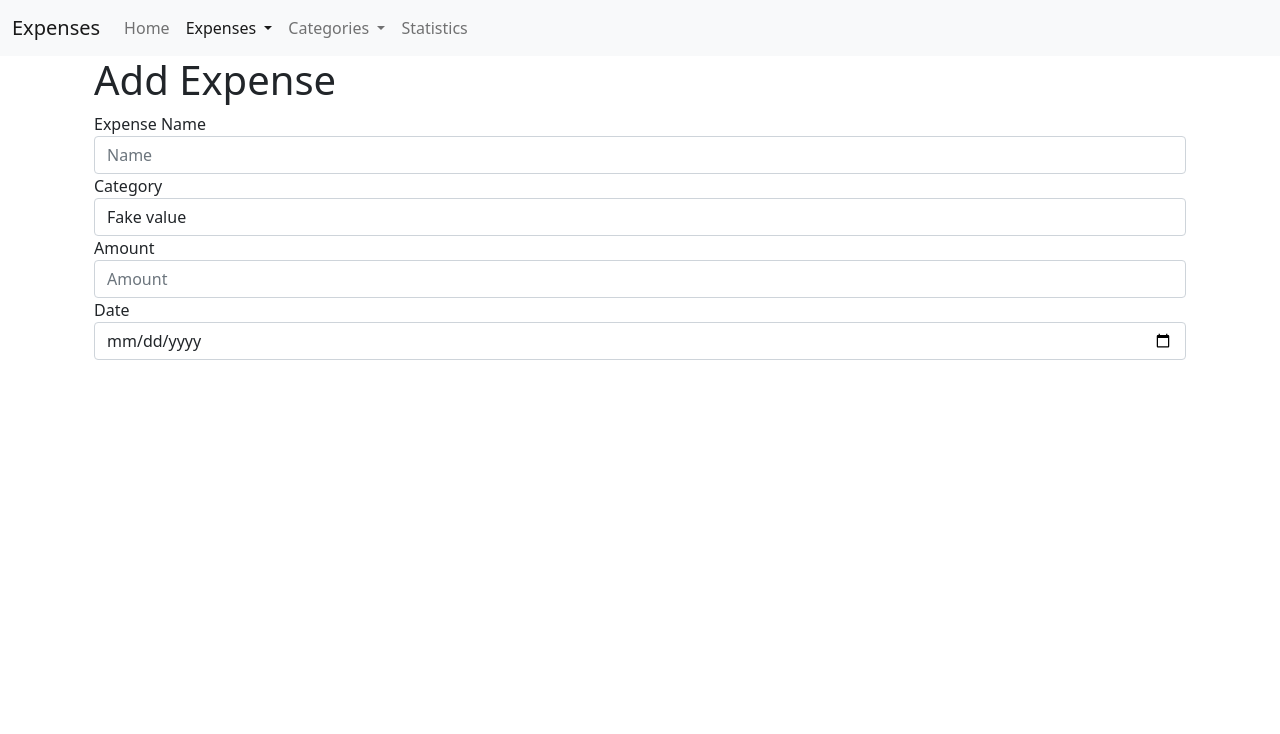
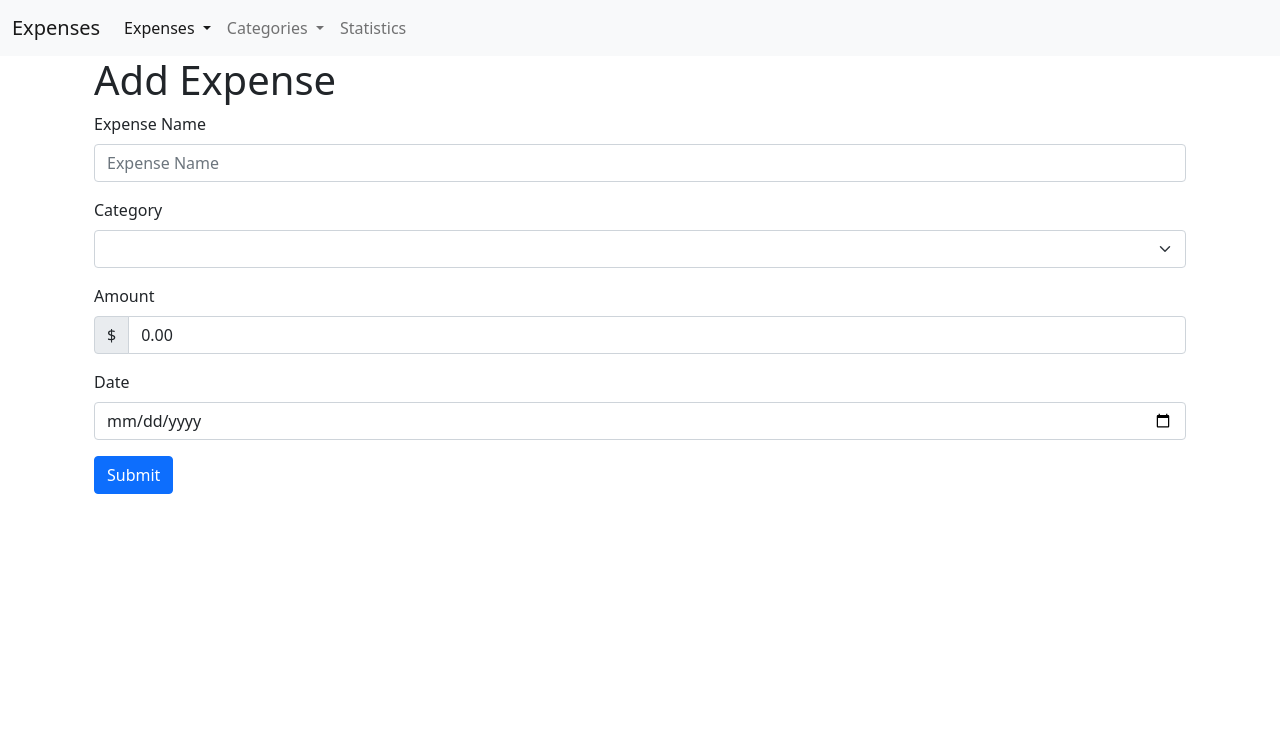
Before and after one commit to tadhgboyle/2911, a Flask app: page /add-expense in a window 1280 px wide. Shown: the top 734 px of the page. Run offline with Flask 2, Linux system fonts and the light colour scheme; data that the repository does not hold is empty.

Commit message:
:art: Expense create/edit form update + navbar link changes

```diff
--- a/expense_controller.py
+++ b/expense_controller.py
@@ -4,7 +4,7 @@ It contains functions to list, create, edit and delete expenses.
 Code is in this controller so we can reuse the functions without accidentally running into circular imports.
 """
 
-from models import Expense
+from models import Expense, Category
 from flask import render_template
 
 def list_expenses(error=None, success=None):
@@ -12,7 +12,7 @@ def list_expenses(error=None, success=None):
 
 
 def add_expense():
-    return render_template('views/expense_form.html', page_name='add_expense', page_title='Add Expense')
+    return render_template('views/expense_form.html', page_name='add_expense', page_title='Add Expense', categories=Category.objects())
 
 
 def edit_expense(expense_id):
@@ -21,7 +21,7 @@ def edit_expense(expense_id):
     if expense == None:
         return no_expense_found()
 
-    return render_template('views/expense_form.html', page_name='edit_expense', page_title='Edit Expense', expense=expense)
+    return render_template('views/expense_form.html', page_name='edit_expense', page_title='Edit Expense', expense=expense, categories=Category.objects())
 
 
 def delete_expense(expense_id):
--- a/templates/includes/navbar.html
+++ b/templates/includes/navbar.html
@@ -8,15 +8,13 @@
 
         <div class="collapse navbar-collapse" id="navbar">
             <ul class="navbar-nav me-auto mb-2 mb-lg-0">
-                <li class="nav-item">
-                    <a class="nav-link {% if page_name == 'list_expenses' %} active {% endif %}" href="{{ url_for('list_expenses') }}">Home</a>
-                </li>
 
                 <li class="nav-item dropdown">
                     <a class="nav-link dropdown-toggle {% if page_name == 'add_expense' %} active {% endif %}" href="#" role="button" data-bs-toggle="dropdown">
                         Expenses
                     </a>
                     <ul class="dropdown-menu">
+                        <li><a class="dropdown-item {% if page_name == 'list_expenses' %} active {% endif %}" href="{{ url_for('list_expenses') }}">List Expenses</a></li>
                         <li><a class="dropdown-item {% if page_name == 'add_expense' %} active {% endif %}" href="{{ url_for('add_expense') }}">Add Expense</a></li>
                     </ul>
                 </li>
--- a/templates/views/expense_form.html
+++ b/templates/views/expense_form.html
@@ -6,29 +6,38 @@
     <h1>{{ 'Edit' if expense is defined else 'Add' }} Expense</h1>
     <div class="row">
         <div class="col"></div>
-            <form>
-                <div class="form-group">
-                    <label for="name">Expense Name</label>
-                    <input type="text" class="form-control" id="name" placeholder="Name">
+
+            <form action="{{ url_for('edit_expense', expense_id=expense.id) if expense is defined else url_for('add_expense') }}" method="POST">
+
+                <input type="hidden" name="expense_id" id="expense_id" value="{{ expense.id if expense is defined else '' }}">
+
+                <div class="mb-3">
+                    <label for="name" class="form-label">Expense Name</label>
+                    <input type="text" class="form-control" id="name" name="name" placeholder="Expense Name" value="{{ expense.name if expense is defined else '' }}" required min="3" max="64">
                 </div>
-                <div class="form-group">
-                    <label for="Categories">Category</label>
-                    <select class="form-control" id="Categories">
-                        <option value="fake_value">Fake value</option>
-                        <option value="fake_value">Fake value2</option>
-                        <option value="fake_value">Fake value3</option>
-                        <option value="fake_value">Fake value4</option>
-                        <option value="fake_value">Fake value5</option>
+
+                <div class="mb-3">
+                    <label for="categories" class="form-label">Category</label>
+                    <select class="form-select" id="categories" name="category" required>
+                        {% for category in categories %}
+                            <option value="{{ category.id }}" {{ 'selected' if expense is defined and expense.category().id == category.id }}>{{ category.name }}</option>
+                        {% endfor %}
                     </select>
                 </div>
-                <div class="form-group">
-                    <label for="Amount">Amount</label>
-                    <input type="number" class="form-control" id="Amount" placeholder="Amount">
+
+                <label for="amount" class="form-label">Amount</label>
+                <div class="input-group mb-3">
+                    <span class="input-group-text">$</span>
+                    <input type="number" class="form-control" id="amount" name="amount" step="0.00" required min="0.00" value="{{ expense.amount if expense is defined else '0.00' }}">
                 </div>
-                <div class="form-group">
-                    <label for="name">Date</label>
-                    <input type="date" class="form-control" id="Date" placeholder="Date">
+
+                <div class="mb-3">
+                    <label for="date" class="form-label">Date</label>
+                    <input type="date" class="form-control" id="date" name="date" value="{{ expense.date if expense is defined }}">
                 </div>
+
+                <button type="submit" class="btn btn-primary">Submit</button>
+
             </form>
         <div class="col"></div>
     </div>
--- a/templates/views/list_categories.html
+++ b/templates/views/list_categories.html
@@ -20,6 +20,7 @@
                         <th>{{ category.name }}</th>
                         <th class="text-center">
                             <a class="btn btn-warning" role="button" href="{{ url_for('edit_category', category_id=category.id) }}" style="margin-right:6px">Edit</button>
+                            <!-- TODO: Delete confirmation modal for categories and expenses -->
                             <a class="btn btn-danger" role="button" href="{{ url_for('delete_category', category_id=category.id) }}">Delete</button>
                         </th>
                     </tr>
```
